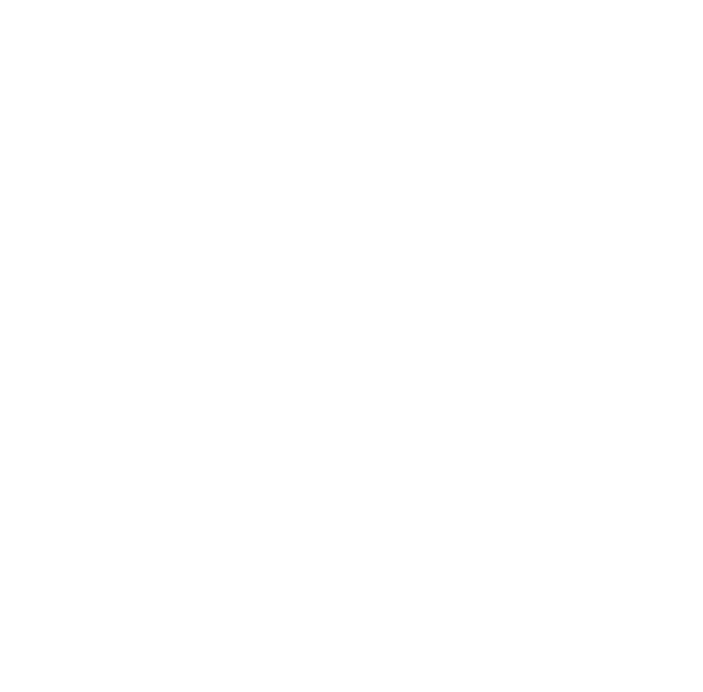
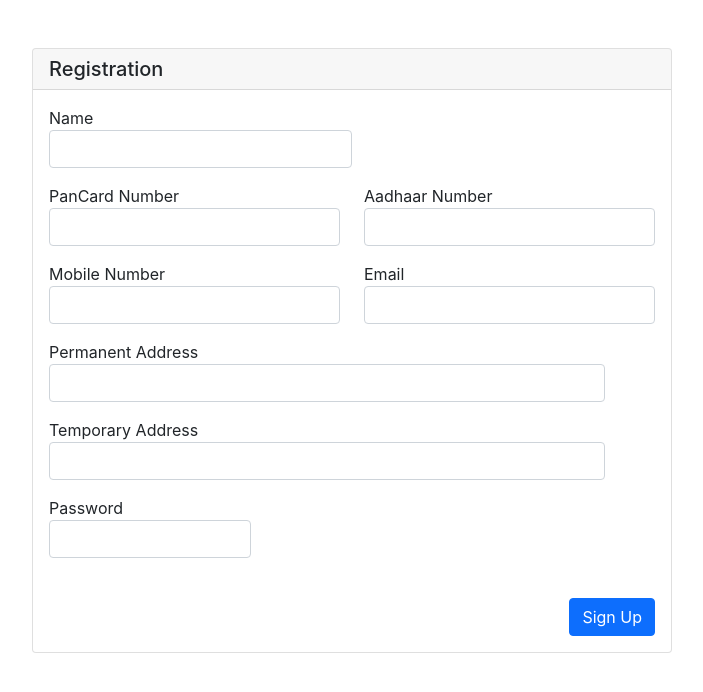
Before and after one commit to Mohit-Maurya/BankAppV1, a React (Create React App) app in the folder frontend/: page /registration in a window 1280 px wide. Shown: the top 692 px of the page, without its empty margins (288-991 px from the left). Built offline with nearby package versions, Linux system fonts and the light colour scheme.

Commit message:
new user registration frontend and integrated with api

```diff
--- a/frontend/src/components/login/login.component.js
+++ b/frontend/src/components/login/login.component.js
@@ -1,7 +1,7 @@
 import React from 'react';
 import { useState } from 'react';
 import axios from 'axios';
-import {useNavigate} from 'react-router-dom';
+import {useNavigate,Link} from 'react-router-dom';
 
 function Login() {
     const [login, setLogin] = useState({ userid: "", password: "" ,error:''})
@@ -36,7 +36,8 @@
                     <input type='text' id='userid' className='form-control rounded-0' style={{ width: '75%' }} onChange={(e) => setLogin((prevState) => ({ ...prevState, userid: e.target.value }))} /><br />
                     <label >Password</label>
                     <input type='password' id='userpassword' className='form-control rounded-0' style={{ width: '75%' }} onChange={(e) => setLogin(prevState => { return { ...prevState, password: e.target.value } })} /><br />
-                    <p><span style={{color:'red'}}>{login.error}</span></p>
+                    <p><span style={{color:'red'}}>{login.error}</span></p><br/>
+                    <Link to="/registration" className='float-start mt-2'>New User ?</Link>
                     <button className="btn btn-primary float-end" onClick={submitUserLogin}>Login</button>
                 </div>
             </div>
--- a/frontend/src/components/registration/registration.component.js
+++ b/frontend/src/components/registration/registration.component.js
@@ -1,11 +1,73 @@
-import React from 'react';
+import React,{ useState } from 'react';
+import axios from 'axios';
+import {useNavigate} from 'react-router-dom';
 
-function Registration(){
- return(
-    <div>
 
-    </div>
- )
+function Registration() {
+    const [data,setData] = useState({name:'',pan:'',email:'',password:'',temporaryAddress:'',
+                                aadhaarNumber:'',mobileNumber:'',permanentAddress:''})
+    // const [msg,setMsg]=useState('')
+    let navigate = useNavigate();
+
+    const onSignUp = (event)=>{
+        event.preventDefault();
+
+        console.log(data);
+        axios.post("http://localhost:8080/users",data)
+                    .then((res)=>{
+                        if(res.status===200)
+                             navigate('/')
+                    })
+                    .catch((err)=>{
+                        console.log(err)
+                    })
+    }
+
+    return (
+        <div className="card mx-auto mt-5" style={{ width: '50vw' }}>
+            <h5 className="card-header">Registration</h5>
+            <div className="card-body">
+                <div className="col-6 form-group mb-3">
+                    <label>Name </label>
+                    <input type="text" className="form-control" id="name" onChange={(e) => setData((prevState) => ({ ...prevState, name: e.target.value }))}/>
+                </div>
+                <div className='row'>
+                    <div className="col-6 form-group mb-3">
+                        <label>PanCard Number </label>
+                        <input type="text" className="form-control" id="pancard" onChange={(e) => setData((prevState) => ({ ...prevState, pan: e.target.value }))} />
+                    </div>
+                    <div className="col-6 form-group mb-3">
+                        <label>Aadhaar Number</label>
+                        <input type="text" className="form-control" id="aadhaar"  onChange={(e) => setData((prevState) => ({ ...prevState, aadhaarNumber: e.target.value }))}/>
+                    </div>
+                </div>
+                <div className='row'>
+                    <div className="col-6 form-group mb-3">
+                        <label>Mobile Number </label>
+                        <input type="text" className="form-control" id="mobile"  onChange={(e) => setData((prevState) => ({ ...prevState, mobileNumber: e.target.value }))}/>
+                    </div>
+                    <div className="col-6 form-group mb-3">
+                        <label>Email</label>
+                        <input type="text" className="form-control" id="email" onChange={(e) => setData((prevState) => ({ ...prevState, email: e.target.value }))} />
+                    </div>
+                </div>
+                <div className="col-11 form-group mb-3">
+                    <label>Permanent Address </label>
+                    <input type="text" className="form-control" id="permanentAddress"  onChange={(e) => setData((prevState) => ({ ...prevState, permanentAddress: e.target.value }))}/>
+                </div>
+                <div className="col-11 form-group mb-3">
+                    <label>Temporary Address </label>
+                    <input type="text" className="form-control" id="temporaryAddress" onChange={(e) => setData((prevState) => ({ ...prevState, temporaryAddress: e.target.value }))} />
+                </div>
+                <div className="col-4 form-group mb-3">
+                    <label>Password </label>
+                    <input type="password" className="form-control" id="password" onChange={(e) => setData((prevState) => ({ ...prevState, password: e.target.value }))} />
+                </div><br />
+                {/* <p><span style={{ color: 'red' }}>{login.error}</span></p> */}
+                <button className="btn btn-primary float-end" onClick={onSignUp}>Sign Up</button>
+            </div>
+        </div>
+    )
 }
 
 export default Registration;
```
